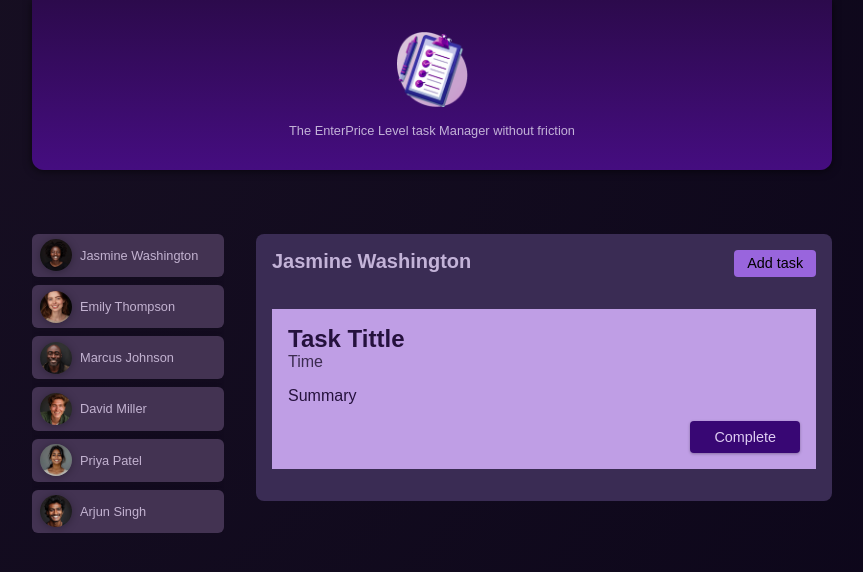
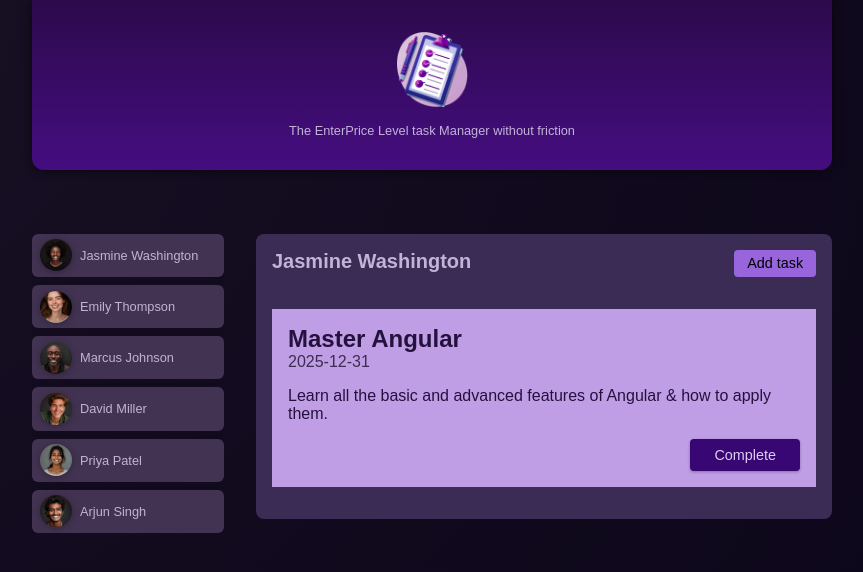
Before and after one commit to NithuJanzee/AngularTaskManager, an Angular app: page / in a window 1280 px wide. Both pictures are taken after a click on the button "Jasmine Washington". Shown: the top 572 px of the page, without its empty margins (208-1071 px from the left). Built offline with nearby package versions, Linux system fonts and the light colour scheme.

Commit message:
added task dynamically

```diff
--- a/src/app/task/task.component.html
+++ b/src/app/task/task.component.html
@@ -1,6 +1,6 @@
 <section id="tasks">
   <header>
-        <h2>{{name}}</h2>
+    <h2>{{ name }}</h2>
     <menu>
       <button>Add task</button>
     </menu>
@@ -9,7 +9,7 @@
   <ul>
     @for(task of SelectedUserId; track task.id){
     <li>
-                <app-tasks />
+      <app-tasks [task]="task"/>
     </li>
     }
   </ul>
--- a/src/app/task/tasks/tasks.component.html
+++ b/src/app/task/tasks/tasks.component.html
@@ -1,7 +1,7 @@
 <article>
-    <h2>Task Tittle</h2>
-    <time>Time</time>
-    <p>Summary</p>
+    <h2>{{task.title}}</h2>
+    <time>{{task.dueDate}}</time>
+    <p>{{task.summary}}</p>
     <p class="actions">
         <button>Complete</button>
     </p>
```
Also changed, not shown: src/app/task/tasks/tasks.component.ts (+9 -2 lines). Lines whose indentation alone changed are shown as unchanged.
